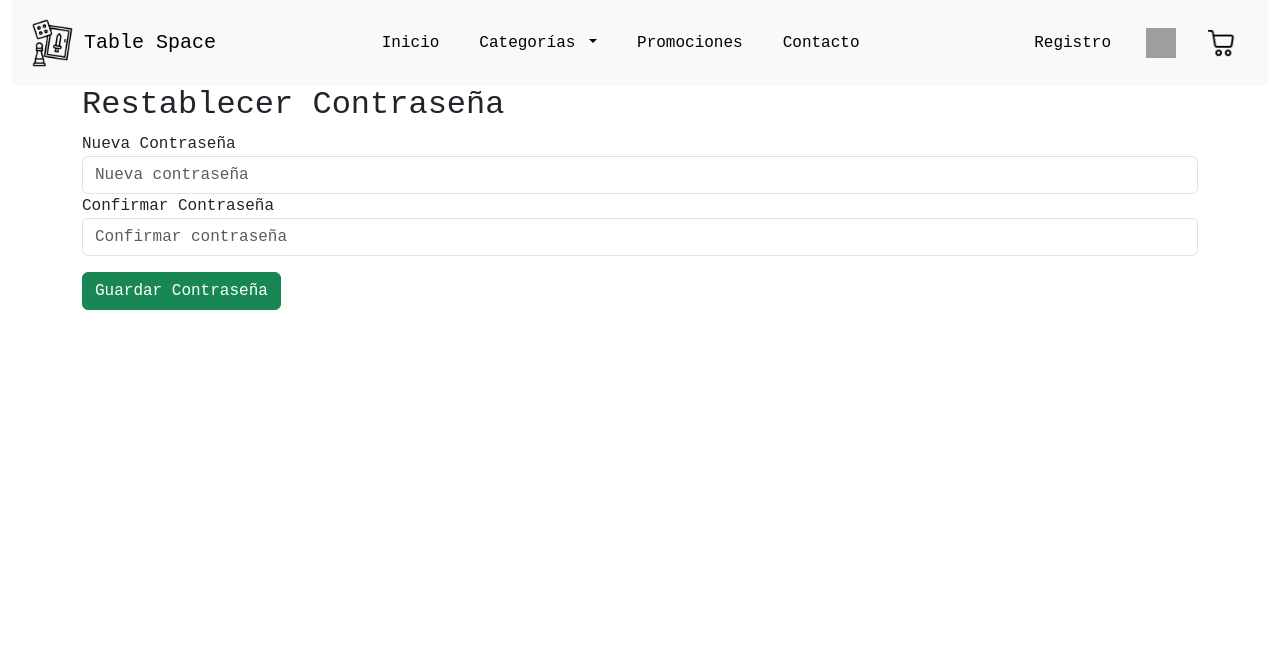
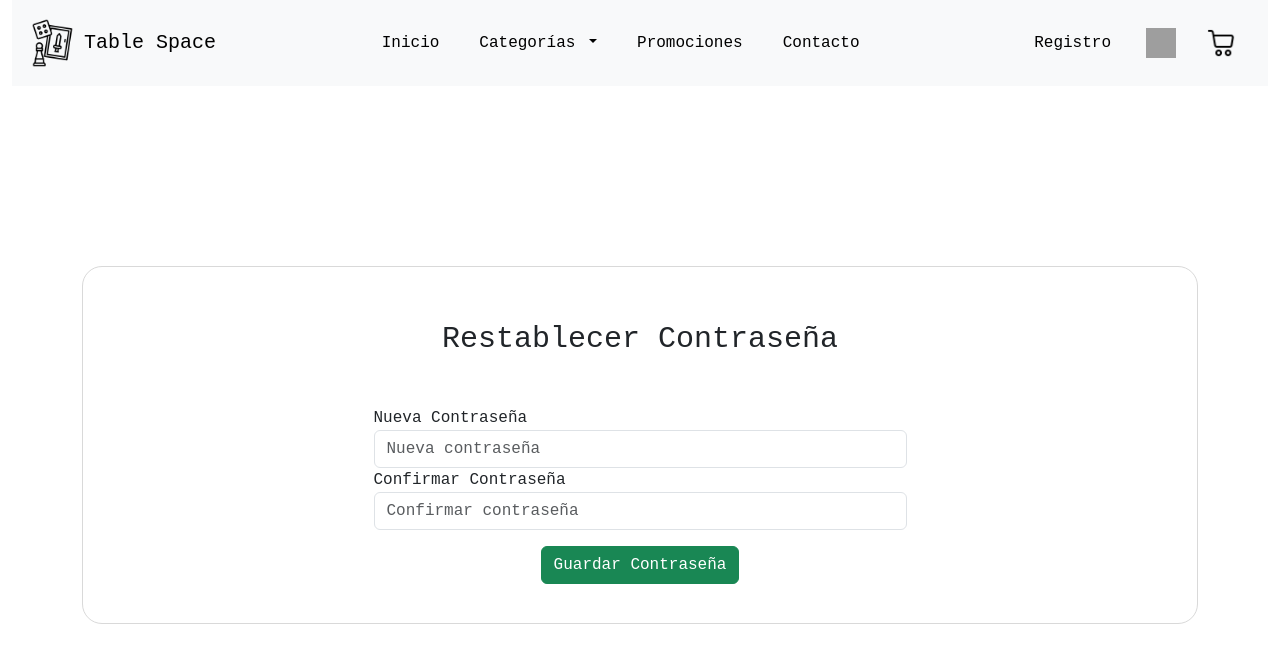
Before and after one commit to franpvp/AngularApp, an Angular app: page /restablecer-contrasena in a window 1280 px wide. Shown: the top 662 px of the page. Built offline with nearby package versions, Linux system fonts and the light colour scheme; grey boxes are pictures that could not be loaded.

Commit message:
Se mejora interfaz componente restablecer contraseña

```diff
--- a/src/app/components/contacto/contacto.component.html
+++ b/src/app/components/contacto/contacto.component.html
@@ -2,6 +2,14 @@
 
 <!-- Formulario de Contacto -->
 <div class="container login">
+    <div
+        class="alert alert-success text-center mt-3"
+        role="alert"
+        *ngIf="mensajeEnviado"
+    >
+        ¡Tu mensaje ha sido enviado exitosamente!
+    </div>
+
     <div class="row">
         <div class="col">
             <div class="login-title">Contacto</div>
@@ -59,5 +67,7 @@
                 </div>
             </form>
         </div>
+        <!-- Mostrar mensaje -->
+
     </div>
 </div>
--- a/src/app/components/contacto/contacto.component.ts
+++ b/src/app/components/contacto/contacto.component.ts
@@ -18,6 +18,7 @@ export class ContactoComponent {
   correo: string = '';
   asunto: string = '';
   mensaje: string = '';
+  mensajeEnviado: boolean = false;
 
   nombreTouched: boolean = false;
   correoTouched: boolean = false;
@@ -90,9 +91,14 @@ export class ContactoComponent {
 
   submitForm() {
     if (this.formularioContacto.valid) {
-      console.log("Resultado", this.formularioContacto.value);
-    } else {
-      this.formularioContacto.markAllAsTouched();
+      this.mensajeEnviado = true; // Muestra el mensaje
+      console.log(this.formularioContacto.value);
+
+      setTimeout(() => {
+        this.mensajeEnviado = false;
+      }, 3000);
+
+      this.formularioContacto.reset();
     }
   }
 
@@ -104,7 +110,7 @@ export class ContactoComponent {
   ngOnInit(): void {
     this.formularioContacto = this.fb.group({
       nombre: ['', [Validators.required, Validators.pattern(/^[a-zA-Z\s]+$/)]],
-      correo: ['', [Validators.required, Validators.email]],
+      correo: ['', [Validators.required, Validators.email, Validators.pattern(/^[a-zA-Z0-9._%+-]+@[a-zA-Z0-9.-]+\.(com|cl)$/)]],
       asunto: ['', Validators.required],
       mensaje: ['', Validators.required]
     }
--- a/src/app/components/login/login.component.html
+++ b/src/app/components/login/login.component.html
@@ -1,6 +1,9 @@
 <app-nav></app-nav>
 
 <div class="container login">
+    <div class="alert alert-danger text-center" *ngIf="mensajeError">
+        {{ mensajeError }}
+    </div>
     <div class="row">
         <div class="col">
             <div class="login-title">Iniciar Sesión</div>
@@ -27,11 +30,6 @@
                         <button type="submit" class="btn btn-primary mt-3">Iniciar Sesión</button>
                     </div>
 
-                    <!-- Mostrar mensaje autenticación incorrecta -->
-                    <div class="mensaje-error" *ngIf="errorMessage">
-                        {{ errorMessage }}
-                    </div>
-
                 </form>
             </div>
         </div>
--- a/src/app/components/login/login.component.ts
+++ b/src/app/components/login/login.component.ts
@@ -22,7 +22,7 @@ export class LoginComponent {
   username: string = '';
   rolUsuario: string = '';
   contrasena: string = '';
-  errorMessage: string = '';
+  mensajeError: string = '';
 
   constructor(private authService: AuthService, private router: Router) {}
 
@@ -57,15 +57,27 @@ export class LoginComponent {
       if (usuario) {
         localStorage.setItem('username', usuario.username);
         localStorage.setItem('rol', usuario.rol);
-        if(usuario.rol === 'admin') {
+
+        if (usuario.rol === 'admin') {
           this.router.navigate(['admin-home']);
-        } else if(usuario.rol === 'cliente') {
+        } else if (usuario.rol === 'cliente') {
           this.router.navigate(['home']);
         }
       } else {
-        this.errorMessage = 'Usuario o contraseña incorrectos';
+        // Mostrar mensaje de error si las credenciales son incorrectas
+        this.mostrarMensajeError('El nombre de usuario o la contraseña son incorrectos.');
       }
+    }, error => {
+      // Manejo de errores en caso de problemas con la llamada al servicio
+      this.mostrarMensajeError('Hubo un problema con el inicio de sesión. Intenta nuevamente más tarde.');
     });
+  }
+
+  mostrarMensajeError(mensaje: string): void {
+    this.mensajeError = mensaje;
+    setTimeout(() => {
+      this.mensajeError = '';
+    }, 3000);
   }
 
   ngOnInit() {
--- a/src/app/components/recuperacion/recuperacion.component.html
+++ b/src/app/components/recuperacion/recuperacion.component.html
@@ -1,6 +1,9 @@
 <app-nav></app-nav>
 
 <div class="container login" style="margin-top: 180px; margin-bottom: 200px;">
+    <div class="alert alert-danger text-center" *ngIf="mensajeError">
+        {{ mensajeError }}
+    </div>
     <div class="row">
         <div class="col">
             <div class="login-title">Restablecer Contraseña</div>
--- a/src/app/components/recuperacion/recuperacion.component.ts
+++ b/src/app/components/recuperacion/recuperacion.component.ts
@@ -16,7 +16,7 @@ export class RecuperacionComponent {
 
   correo: string = '';
   correoTouched: boolean = false;
-  errorMensaje: string | null = null;
+  mensajeError: string = '';
 
   formularioRecuperacion!: FormGroup;
 
@@ -30,17 +30,18 @@ export class RecuperacionComponent {
   }
 
   submitForm(): void {
-    const correo = this.formularioRecuperacion.get('correo')?.value;
-
-    this.authService.validarCorreo(correo).subscribe((existe) => {
+    const correoControl = this.formularioRecuperacion.get('correo')?.value;
+    this.authService.validarCorreo(correoControl).subscribe((existe) => {
       if (existe) {
         // Redirige al formulario para ingresar la nueva contraseña
         this.router.navigate(['restablecer-contrasena'], {
-          queryParams: { correo },
+          queryParams: { correoControl },
         });
       } else {
-        this.errorMensaje = 'El correo ingresado no existe en el sistema.';
+        this.mostrarMensajeError('El correo ingresado no está registrado');
       }
+    }, error => {
+      this.mostrarMensajeError('Hubo un problema al validar el correo. Intente nuevamente.');
     });
   }
 
@@ -49,9 +50,16 @@ export class RecuperacionComponent {
         (this.formularioRecuperacion.get(campo)?.touched || false);
   }
 
+  mostrarMensajeError(mensaje: string): void {
+    this.mensajeError = mensaje;
+    setTimeout(() => {
+      this.mensajeError = '';
+    }, 3000);
+  }
+
   ngOnInit(): void {
     this.formularioRecuperacion = this.fb.group({
-      correo: ['', [Validators.required, Validators.email]],
+      correo: ['', [Validators.required, Validators.email, Validators.pattern(/^[a-zA-Z0-9._%+-]+@[a-zA-Z0-9.-]+\.(com|cl)$/)]],
     }
   )}
 }
--- a/src/app/components/registro/registro.component.ts
+++ b/src/app/components/registro/registro.component.ts
@@ -79,7 +79,6 @@ export class RegistroComponent {
     return !regexContrasena.test(this.contrasena1.trim()) && this.contrasenaTouched;
   }
 
-
   validarContrasenas(): void {
     const inputContrasena = this.contrasena1;
     const inputContrasena2 = this.contrasena2;
--- a/src/app/components/restablecer-contrasena/restablecer-contrasena.component.html
+++ b/src/app/components/restablecer-contrasena/restablecer-contrasena.component.html
@@ -1,7 +1,20 @@
 <app-nav></app-nav>
+
 <div class="container">
-    <h2>Restablecer Contraseña</h2>
-    <form [formGroup]="formularioNuevaContrasena" (ngSubmit)="submitForm()">
+    <div class="container login" style="margin-top: 180px; margin-bottom: 200px;">
+        <div class="alert alert-danger text-center" *ngIf="mensajeError">
+            {{ mensajeError }}
+        </div>
+        <div class="row">
+            <div class="col">
+                <div class="login-title">Restablecer Contraseña</div>
+            </div>
+        </div>
+        <div class="row justify-content-center">
+            <div class="col-lg-6 m-4">
+                <form class="formulario-login" [formGroup]="formularioNuevaContrasena" (ngSubmit)="submitForm()">
+                    <div class="has-validation">
+                        <div class="is-invalid">
                             <div class="form-group">
                                 <label for="nuevaContrasena">Nueva Contraseña</label>
                                 <input
@@ -9,10 +22,17 @@
                                     type="password"
                                     class="form-control"
                                     id="nuevaContrasena"
+                                    name="nuevaContrasena"
                                     placeholder="Nueva contraseña"
+                                    (blur)="nuevaContrasenaTouched = true"
                                     required
                                 />
                             </div>
+                        </div>
+                        <div class="invalid-feedback" *ngIf="validarCampo('nuevaContrasena')">
+                            * La contraseña debe contener al menos un número y al menos una letra en mayúscula, y tener entre 6 y 18 caracteres.
+                        </div>
+                        <div class="is-invalid">
                             <div class="form-group">
                                 <label for="confirmarContrasena">Confirmar Contraseña</label>
                                 <input
@@ -20,10 +40,23 @@
                                     type="password"
                                     class="form-control"
                                     id="confirmarContrasena"
+                                    name="confirmarContrasena"
                                     placeholder="Confirmar contraseña"
+                                    (blur)="confirmarContrasenaTouched = true"
                                     required
                                 />
                             </div>
+                        </div>
+                        <div class="invalid-feedback" id="invalid-contrasena-coinciden" *ngIf="formularioNuevaContrasena.hasError('contrasenasNoCoinciden')">
+                            La contraseñas deben coincidir.
+                        </div>
+                    </div>
+                    <div class="d-flex justify-content-center align-items-center">
                         <button type="submit" class="btn btn-success mt-3">Guardar Contraseña</button>
+                    </div>
                 </form>
             </div>
+        </div>
+    </div>
+
+</div>
--- a/src/app/components/restablecer-contrasena/restablecer-contrasena.component.ts
+++ b/src/app/components/restablecer-contrasena/restablecer-contrasena.component.ts
@@ -13,14 +13,19 @@ import { NavComponent } from "../nav/nav.component";
 })
 export class RestablecerContrasenaComponent {
 
-  formularioNuevaContrasena: FormGroup;
+
   correo: string | null = null;
+  correoTouched: boolean = false;
+  nuevaContrasena: string | null = null;
+  nuevaContrasenaTouched: boolean = false;
+  confirmarContrasena: string | null = null;
+  confirmarContrasenaTouched: boolean = false;
+  mensajeError: string = '';
+
+  formularioNuevaContrasena!: FormGroup;
 
   constructor( private route: ActivatedRoute, private fb: FormBuilder, private router: Router) {
-    this.formularioNuevaContrasena = this.fb.group({
-      nuevaContrasena: ['', [Validators.required, Validators.minLength(6)]],
-      confirmarContrasena: ['', [Validators.required]],
-    });
+
   }
 
   submitForm(): void {
@@ -41,10 +46,20 @@ export class RestablecerContrasenaComponent {
     this.router.navigate(['/login']); // Redirige al login
   }
 
+  validarCampo(campo: string): boolean {
+    return !!this.formularioNuevaContrasena.get(campo)?.invalid &&
+        (this.formularioNuevaContrasena.get(campo)?.touched || false);
+  }
+
   ngOnInit(): void {
     this.route.queryParams.subscribe((params) => {
       this.correo = params['correo'] || null;
     });
+
+    this.formularioNuevaContrasena = this.fb.group({
+      nuevaContrasena: ['', [Validators.required, Validators.minLength(6), Validators.maxLength(18), Validators.pattern(/^(?=.*[A-Z])(?=.*\d).+$/)]],
+      confirmarContrasena: ['', [Validators.required]],
+    });
   }
 
 }
```
Lines whose indentation alone changed are shown as unchanged.
